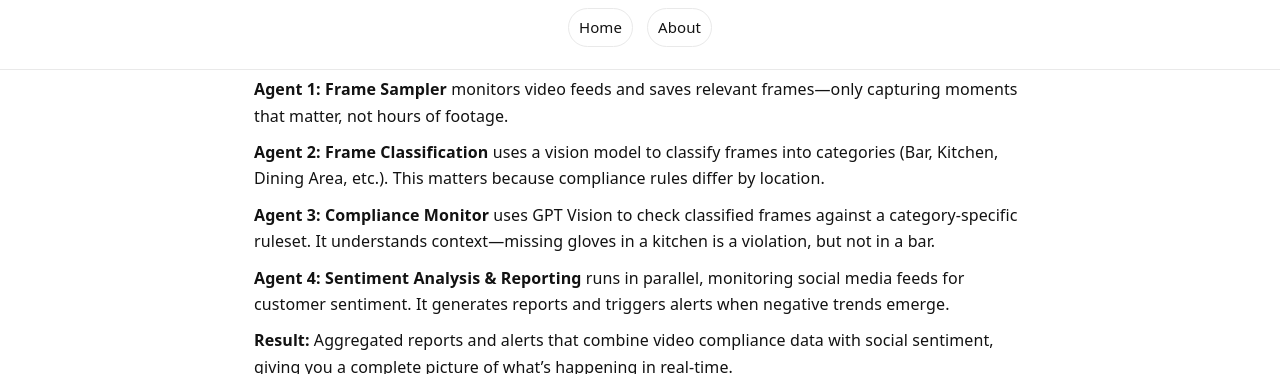
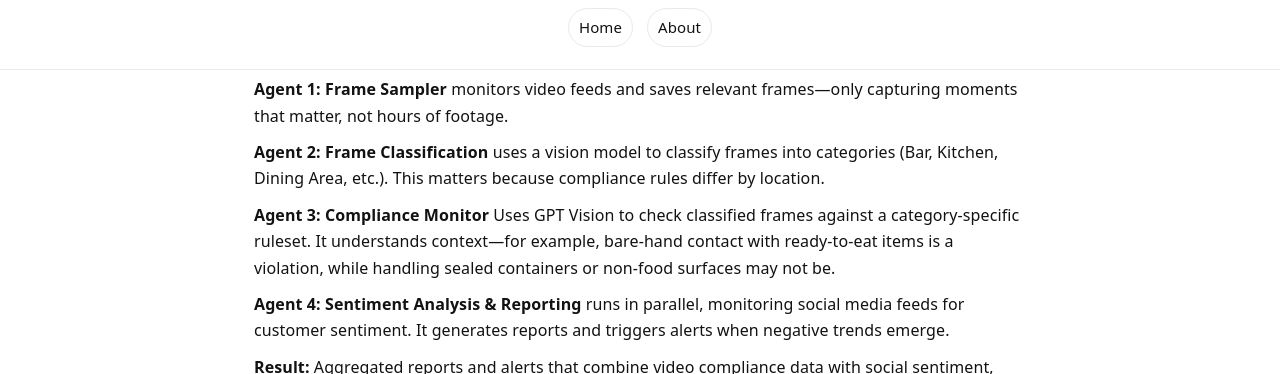
Before and after one commit to a-sharma11/blogposts, a Jekyll site: the page built from _posts/2026-01-12-ai-powered-monitoring-compliance-reporting.md, in a window 1280 px wide and 900 px high, scrolled down 2075 px, cut to the strip 56-430 px from the top of the window. Built offline with Jekyll 4.4.1, drawn with Linux system fonts in a browser that asks for light colours.

Commit message:
change of text

```diff
--- a/_posts/2026-01-12-ai-powered-monitoring-compliance-reporting.md
+++ b/_posts/2026-01-12-ai-powered-monitoring-compliance-reporting.md
@@ -43,7 +43,7 @@
 
 **Agent 2: Frame Classification** uses a vision model to classify frames into categories (Bar, Kitchen, Dining Area, etc.). This matters because compliance rules differ by location.
 
-**Agent 3: Compliance Monitor** uses GPT Vision to check classified frames against a category-specific ruleset. It understands context—missing gloves in a kitchen is a violation, but not in a bar.
+**Agent 3: Compliance Monitor** Uses GPT Vision to check classified frames against a category-specific ruleset. It understands context—for example, bare-hand contact with ready-to-eat items is a violation, while handling sealed containers or non-food surfaces may not be.
 
 **Agent 4: Sentiment Analysis & Reporting** runs in parallel, monitoring social media feeds for customer sentiment. It generates reports and triggers alerts when negative trends emerge.
 
```
